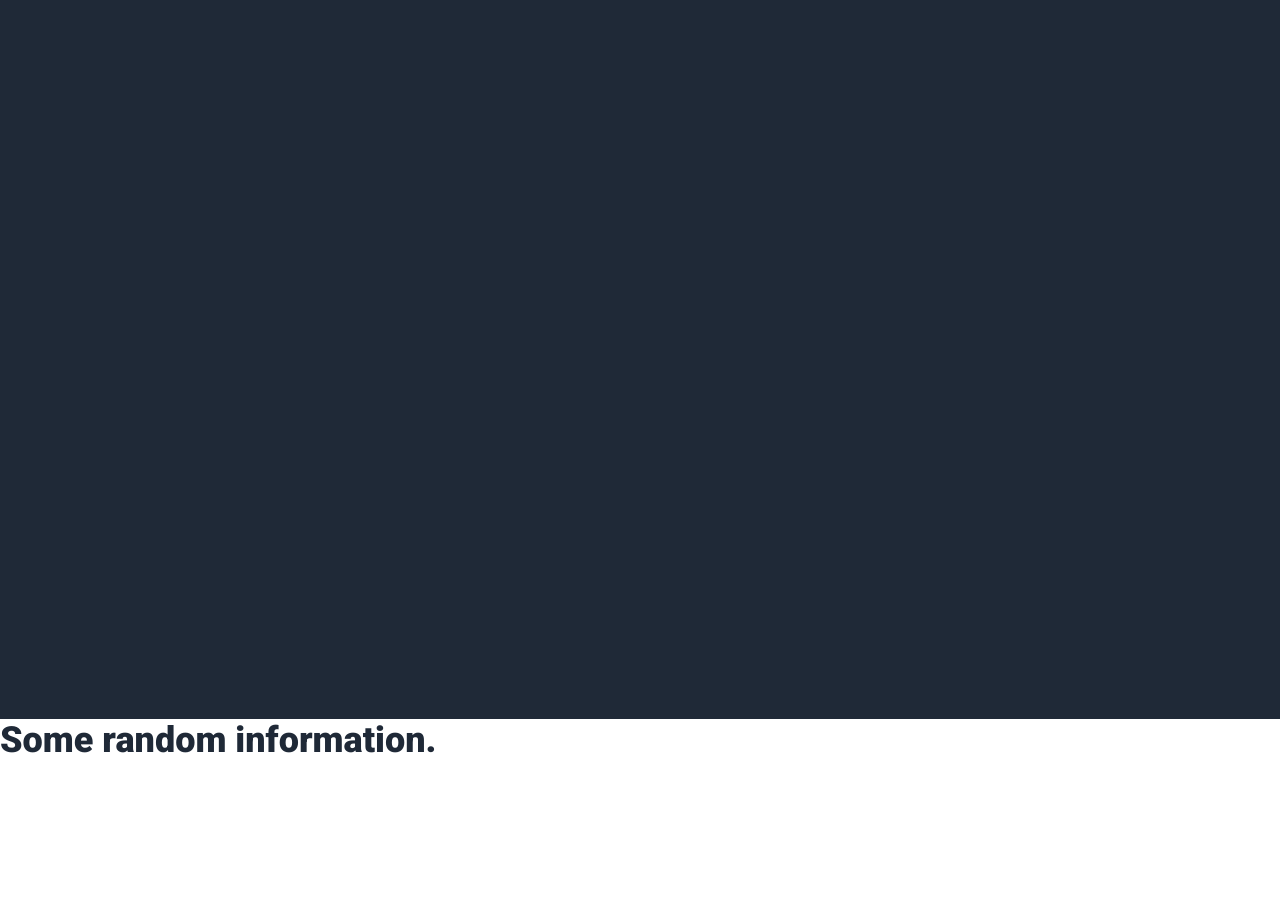
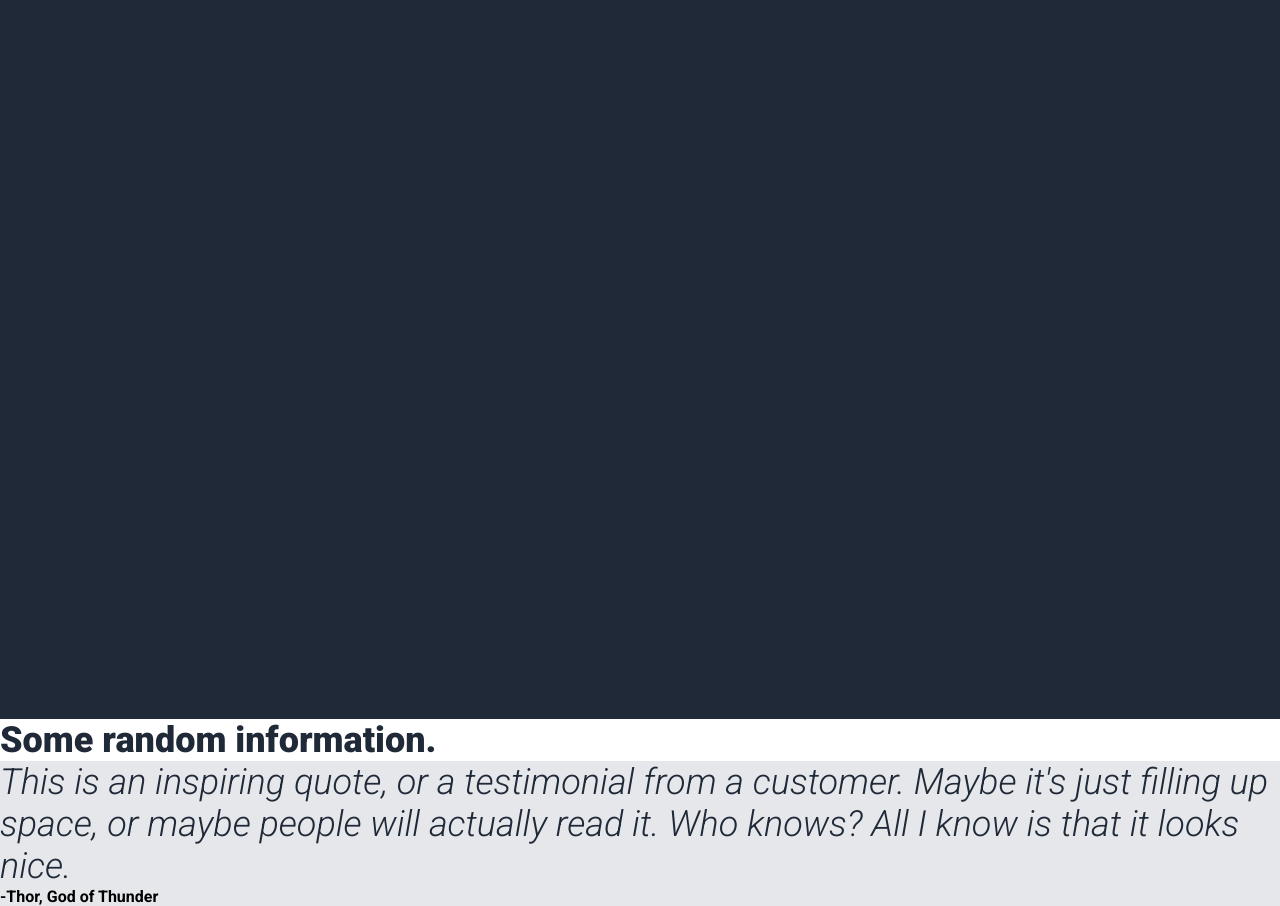
Before and after one commit to Monatric/odin-landing-page, a plain HTML site: page index.html in a window 1280 px wide. Shown: the part 151-1057 px from the top of the page. Before the commit the page ends 912 px from the top, so only its background shows below. Drawn offline with Linux system fonts and the light colour scheme.

Commit message:
Created the basic structure for quote section

```diff
--- a/index.html
+++ b/index.html
@@ -66,6 +66,23 @@
     </section>
     <!-- info ends -->
 
+    <!-- quote starts -->
+    <section class="quote">
+        <div class="quote-ctnr">
+            <div class="quote-txt">
+                <p>
+                    <em>
+                        This is an inspiring quote, or a testimonial from a
+                        customer. Maybe it's just filling up space, or maybe
+                        people will actually read it. Who knows? All I know
+                        is that it looks nice.
+                    </em>
+                </p>
+            </div>
+            <div class="quote-src"><strong>-Thor, God of Thunder</strong></div>
+        </div>
+    </section>
+    <!-- quote ends -->
 
 </body>
 </html>
```
